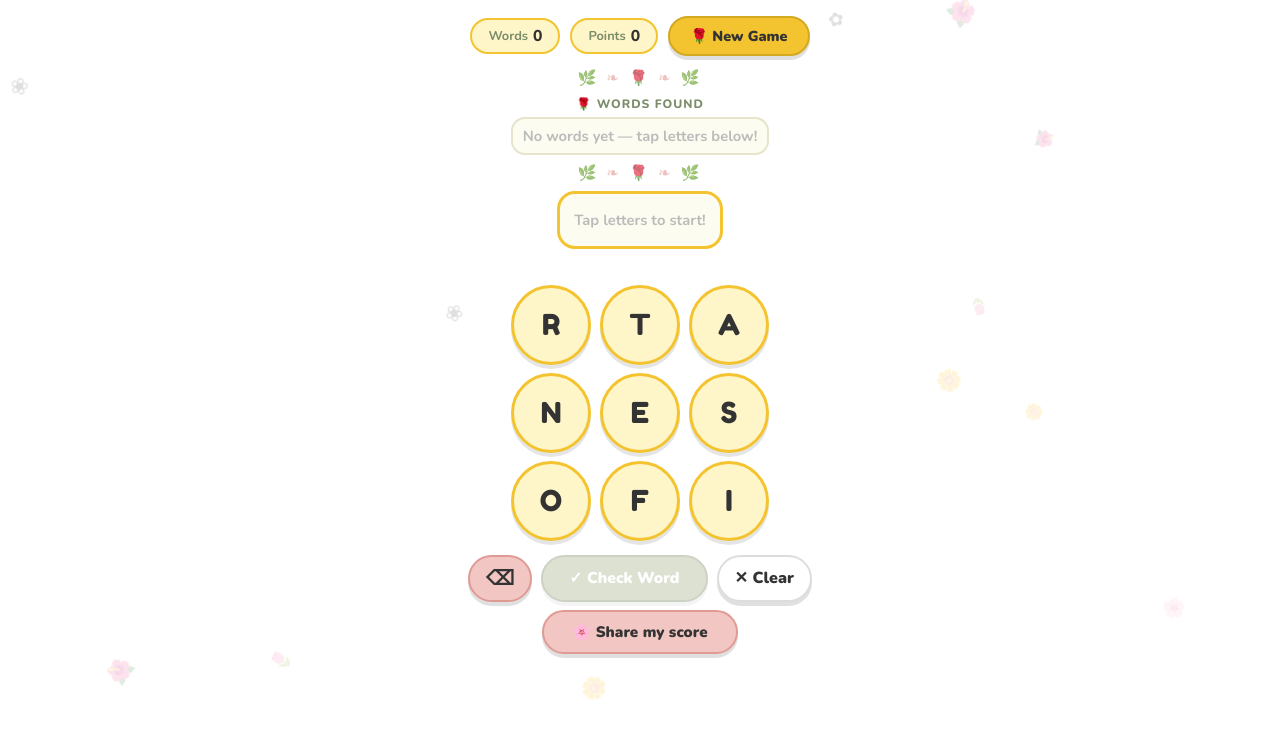
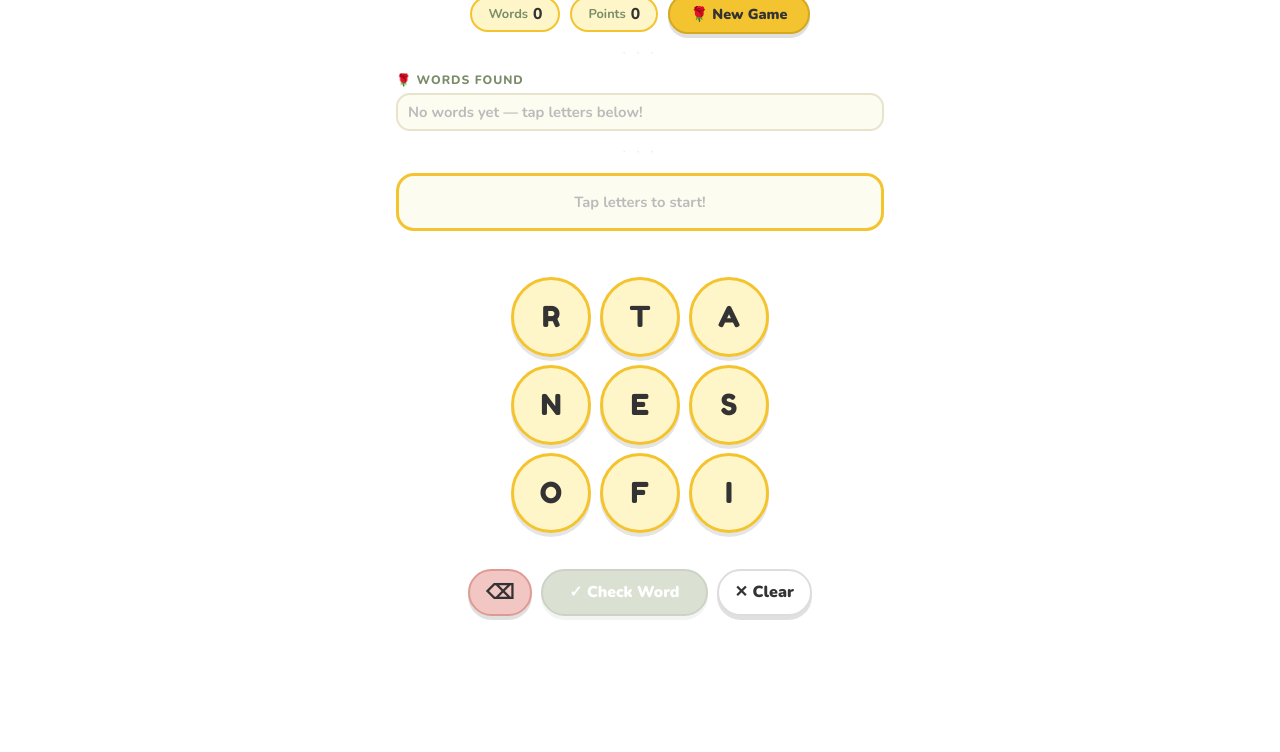
Before and after one commit to kedarinapavlikova/pathwords, a plain HTML site: page index.html in a window 1280 px wide. Shown: the part 90-842 px from the top of the page. After the commit the page ends 800 px from the top, so only its background shows below. Drawn offline with nearby package versions, Linux system fonts and the light colour scheme.

Commit message:
Add files via upload

```diff
--- a/index.html
+++ b/index.html
@@ -40,29 +40,7 @@
     padding-bottom: 40px;
   }
 
-  .petals-bg {
-    position: fixed;
-    top: 0; left: 0; width: 100%; height: 100%;
-    pointer-events: none;
-    z-index: 0;
-    overflow: hidden;
-  }
-
-  .petal {
-    position: absolute;
-    animation: floatPetal linear infinite;
-    opacity: 0.16;
-  }
-
-  @keyframes floatPetal {
-    0%   { transform: translateY(-60px) rotate(0deg); opacity: 0; }
-    10%  { opacity: 0.16; }
-    90%  { opacity: 0.16; }
-    100% { transform: translateY(110vh) rotate(360deg); opacity: 0; }
-  }
-
   .header {
-    position: relative; z-index: 1;
     text-align: center;
     padding: 22px 20px 6px;
   }
@@ -77,16 +55,7 @@
 
   .logo span { color: var(--pink-dark); }
 
-  .tagline {
-    font-size: 0.88rem;
-    color: var(--sage-dark);
-    font-weight: 700;
-    margin-top: 3px;
-    letter-spacing: 0.5px;
-  }
-
   .score-bar {
-    position: relative; z-index: 1;
     display: flex;
     gap: 10px;
     align-items: center;
@@ -115,7 +84,6 @@
   }
 
   .found-section {
-    position: relative; z-index: 1;
     width: 100%; max-width: 520px;
     padding: 0 16px;
     margin: 6px 0;
@@ -158,10 +126,9 @@
   }
 
   .builder-section {
-    position: relative; z-index: 1;
     width: 100%; max-width: 520px;
     padding: 0 16px;
-    margin: 8px 0 3px;
+    margin: 8px 0 0;
   }
 
   .word-display {
@@ -242,8 +209,7 @@
 
   /* 9-letter grid: 3×3 */
   .hex-section {
-    position: relative; z-index: 1;
-    margin: 8px 0 4px;
+    margin: 18px 0 18px;
     display: flex;
     flex-direction: column;
     align-items: center;
@@ -285,7 +251,7 @@
     position: relative; z-index: 1;
     display: flex;
     gap: 9px;
-    margin: 10px 0 4px;
+    margin: 18px 0 4px;
     flex-wrap: wrap;
     justify-content: center;
     padding: 0 16px;
@@ -339,14 +305,6 @@
     cursor: not-allowed;
   }
 
-  .btn-share {
-    background: var(--pink);
-    color: var(--charcoal);
-    border: 2.5px solid var(--pink-dark);
-    font-size: 0.95rem;
-    padding: 10px 28px;
-  }
-
   .btn-new {
     background: var(--gold);
     color: var(--charcoal);
@@ -356,14 +314,12 @@
   }
 
   .divider-vine {
-    position: relative; z-index: 1;
     text-align: center;
-    font-size: 0.95rem;
-    letter-spacing: 3px;
-    color: var(--pink-dark);
-    opacity: 0.6;
-    margin: 8px 0;
+    font-size: 0.75rem;
+    color: #ddd;
+    margin: 6px 0;
     user-select: none;
+    letter-spacing: 4px;
   }
 
   .confetti-container {
@@ -387,7 +343,6 @@
   }
 
   .progress-section {
-    position: relative; z-index: 1;
     text-align: center;
     margin: 4px 0 0;
     min-height: 28px; /* fixed height — never causes layout shift */
@@ -396,7 +351,6 @@
   .progress-flowers { font-size: 1.15rem; letter-spacing: 3px; }
 
   .divider {
-    position: relative; z-index: 1;
     width: 100%; max-width: 520px;
     border: none;
     border-top: 2px dashed #e8e4cc;
@@ -406,12 +360,10 @@
 </head>
 <body>
 
-<div class="petals-bg" id="petalsBg"></div>
 <div class="confetti-container" id="confettiContainer"></div>
 
 <div class="header">
   <div class="logo">🌹 Path<span>Words</span></div>
-  <div class="tagline">🌿 Wander the garden · Find words · Bloom! 🌸</div>
 </div>
 
 <div class="score-bar">
@@ -420,14 +372,16 @@
   <button class="btn btn-new" onclick="newGame()">🌹 New Game</button>
 </div>
 
-<div class="divider-vine">🌿 ❧ 🌹 ❧ 🌿</div>
+<div class="divider-vine">· · ·</div>
+<div class="found-section">
   <div class="found-label">🌹 Words found</div>
   <div class="found-words" id="foundWords">
     <span class="placeholder-text">No words yet — tap letters below!</span>
   </div>
 </div>
 
-<div class="divider-vine">🌿 ❧ 🌹 ❧ 🌿</div>
+<div class="divider-vine">· · ·</div>
+<div class="builder-section">
   <div class="word-display" id="wordDisplay">
     <span class="placeholder-text">Tap letters to start!</span>
   </div>
@@ -441,11 +395,6 @@
   <button class="btn btn-submit" id="submitBtn" onclick="submitWord()" disabled>✓ Check Word</button>
   <button class="btn btn-clear" onclick="clearWord()">✕ Clear</button>
 </div>
-
-<div class="actions" style="margin-top:4px;">
-  <button class="btn btn-share" id="shareBtn" onclick="shareScore()">🌸 Share my score</button>
-</div>
-<div id="shareConfirm" style="height:22px;text-align:center;font-size:0.85rem;font-weight:800;color:#7a8c68;"></div>
 
 <div class="progress-section" id="progressSection"></div>
 
@@ -888,62 +837,8 @@ function triggerConfetti() {
   });
 }
 
-function initPetals() {
-  const container = document.getElementById('petalsBg');
-  const petals = ['🌸','🌼','🌺','🌷','✿','❀'];
-  for (let i = 0; i < 14; i++) {
-    const p = document.createElement('div');
-    p.className = 'petal';
-    p.textContent = petals[Math.floor(Math.random() * petals.length)];
-    p.style.left = Math.random() * 100 + '%';
-    p.style.animationDuration = (9 + Math.random() * 10) + 's';
-    p.style.animationDelay = (-Math.random() * 14) + 's';
-    p.style.fontSize = (0.8 + Math.random() * 0.7) + 'rem';
-    container.appendChild(p);
-  }
-}
-
-initPetals();
 newGame();
 
-// ─── KEYBOARD INPUT ──────────────────────────────────────────────────────────
-document.addEventListener('keydown', e => {
-  if (e.metaKey || e.ctrlKey || e.altKey) return;
-  const key = e.key;
-
-  // Letter keys — only accept if that letter is in the current set
-  if (/^[a-zA-Z]$/.test(key)) {
-    const upper = key.toUpperCase();
-    if (letters.includes(upper)) {
-      tapLetter(letters.indexOf(upper));
-    }
-    return;
-  }
-
-  if (key === 'Enter')     { if (currentWord.length >= 2) submitWord(); return; }
-  if (key === 'Backspace') { deleteLetter(); return; }
-  if (key === 'Escape')    { clearWord(); return; }
-});
-
-// ─── SHARE SCORE ─────────────────────────────────────────────────────────────
-function shareScore() {
-  if (foundWords.length === 0) {
-    const el = document.getElementById('shareConfirm');
-    el.textContent = 'Find some words first! 🌱';
-    setTimeout(() => el.textContent = '', 2000);
-    return;
-  }
-  const flowers = foundWords.map((_, i) => ['🌸','🌼','🌺','🌷','🌻','💐','🌹','🏵️'][i % 8]).join('');
-  const text = `${flowers}\nI found ${foundWords.length} word${foundWords.length > 1 ? 's' : ''} and scored ${score} points on PathWords! 🌹\npathwords.netlify.app`;
-  navigator.clipboard.writeText(text).then(() => {
-    const el = document.getElementById('shareConfirm');
-    el.textContent = '✅ Copied to clipboard!';
-    setTimeout(() => el.textContent = '', 2500);
-  }).catch(() => {
-    // Fallback for browsers that block clipboard
-    prompt('Copy this to share:', text);
-  });
-}
 </script>
 </body>
 </html>
```
